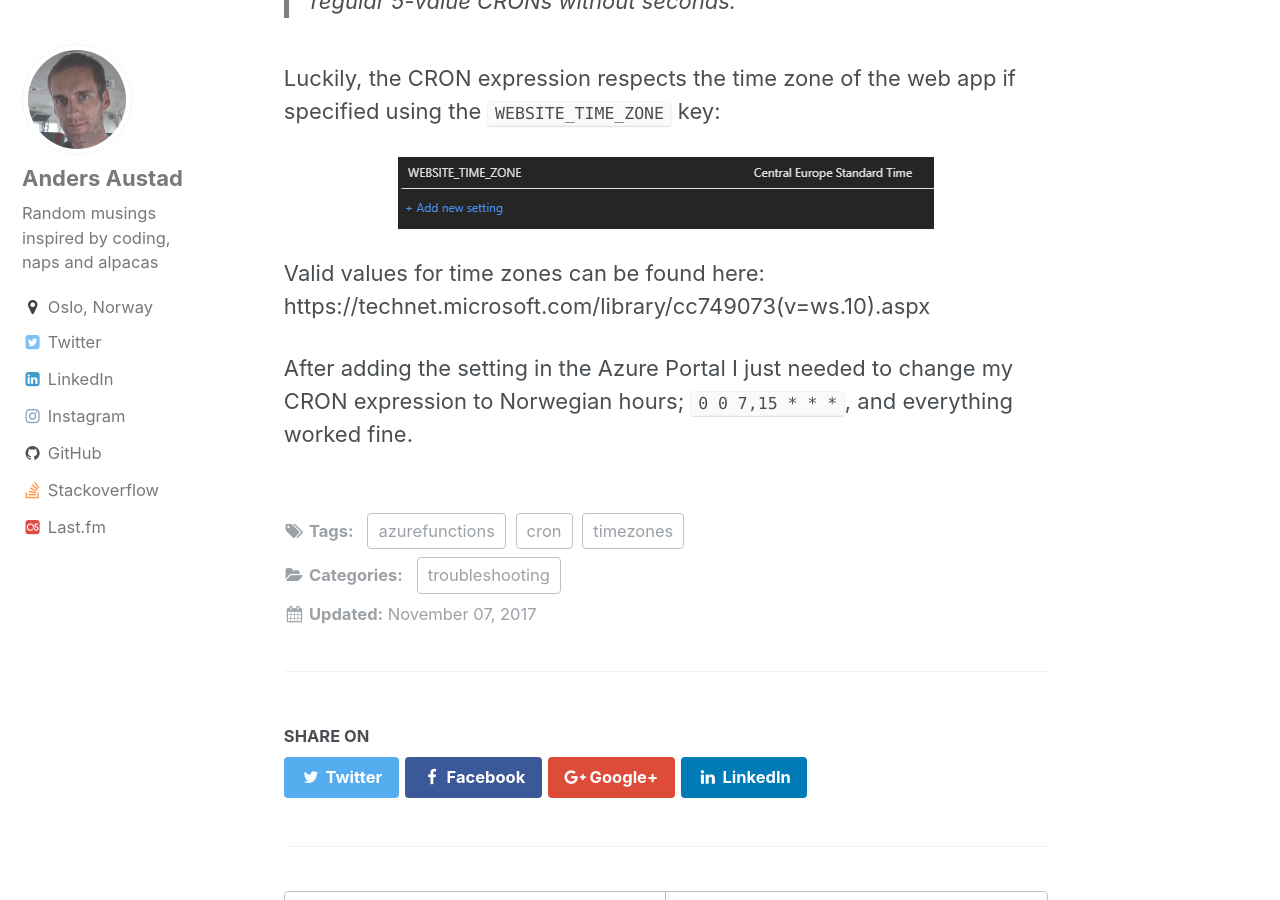
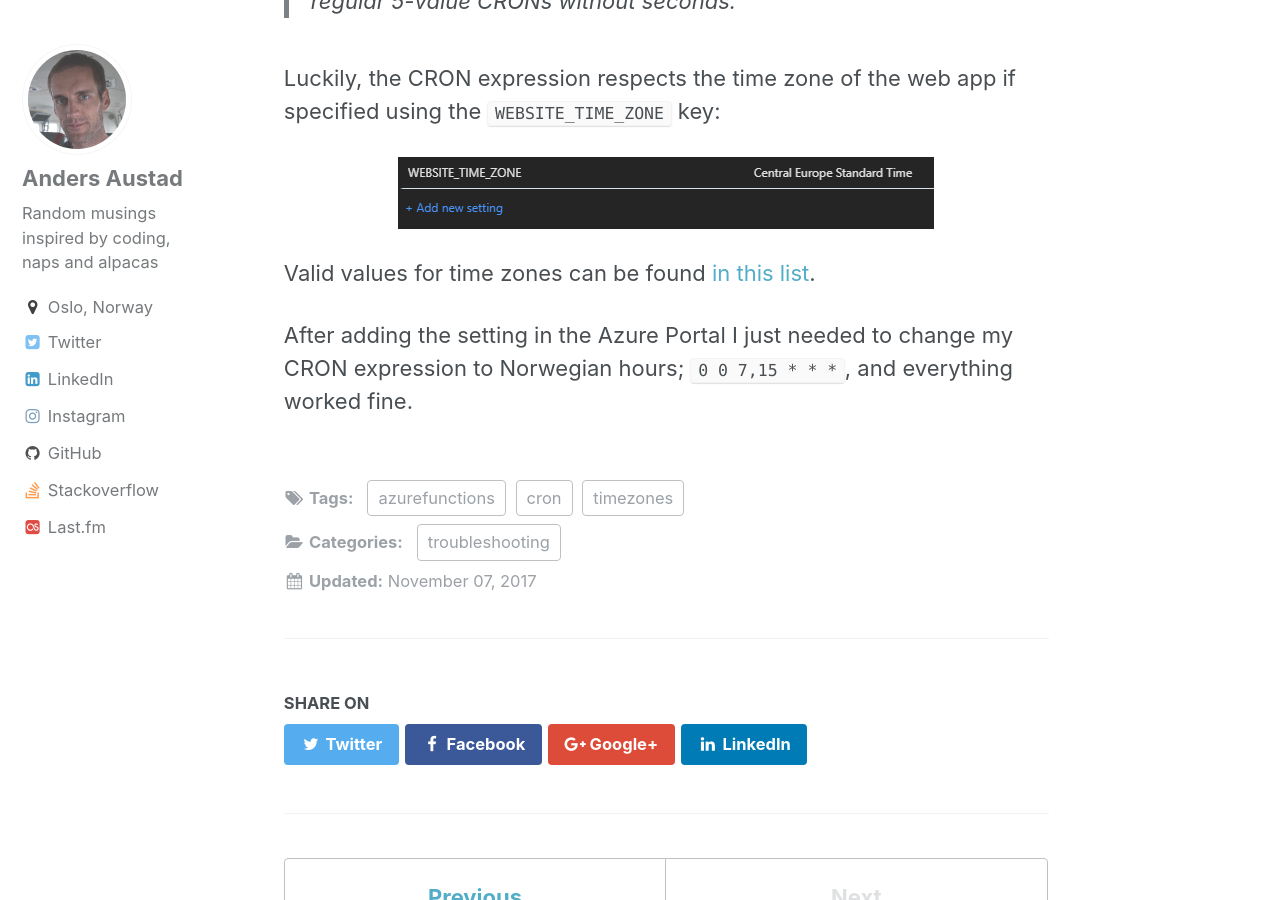
Before and after one commit to anderaus/anderaus.github.io, a Jekyll site: the page built from _posts/2017-11-07-schedule-an-azure-function-using-local-time.md, in a window 1280 px wide and 900 px high, scrolled down 741 px. Built offline with Jekyll 4.4.1, drawn with Linux system fonts in a browser that asks for light colours.

Commit message:
Fix bogus link

```diff
--- a/_posts/2017-11-07-schedule-an-azure-function-using-local-time.md
+++ b/_posts/2017-11-07-schedule-an-azure-function-using-local-time.md
@@ -23,6 +23,6 @@ Luckily, the CRON expression respects the time zone of the web app if specified
 
 ![Website time zone setting](/images/171107_WebsiteTimeZoneSetting.PNG){: .align-center}
 
-Valid values for time zones can be found here: https://technet.microsoft.com/library/cc749073(v=ws.10).aspx
+Valid values for time zones can be found [in this list](https://technet.microsoft.com/library/cc749073(v=ws.10).aspx).
 
 After adding the setting in the Azure Portal I just needed to change my CRON expression to Norwegian hours; <code>0 0 7,15 * * *</code>, and everything worked fine.
```
